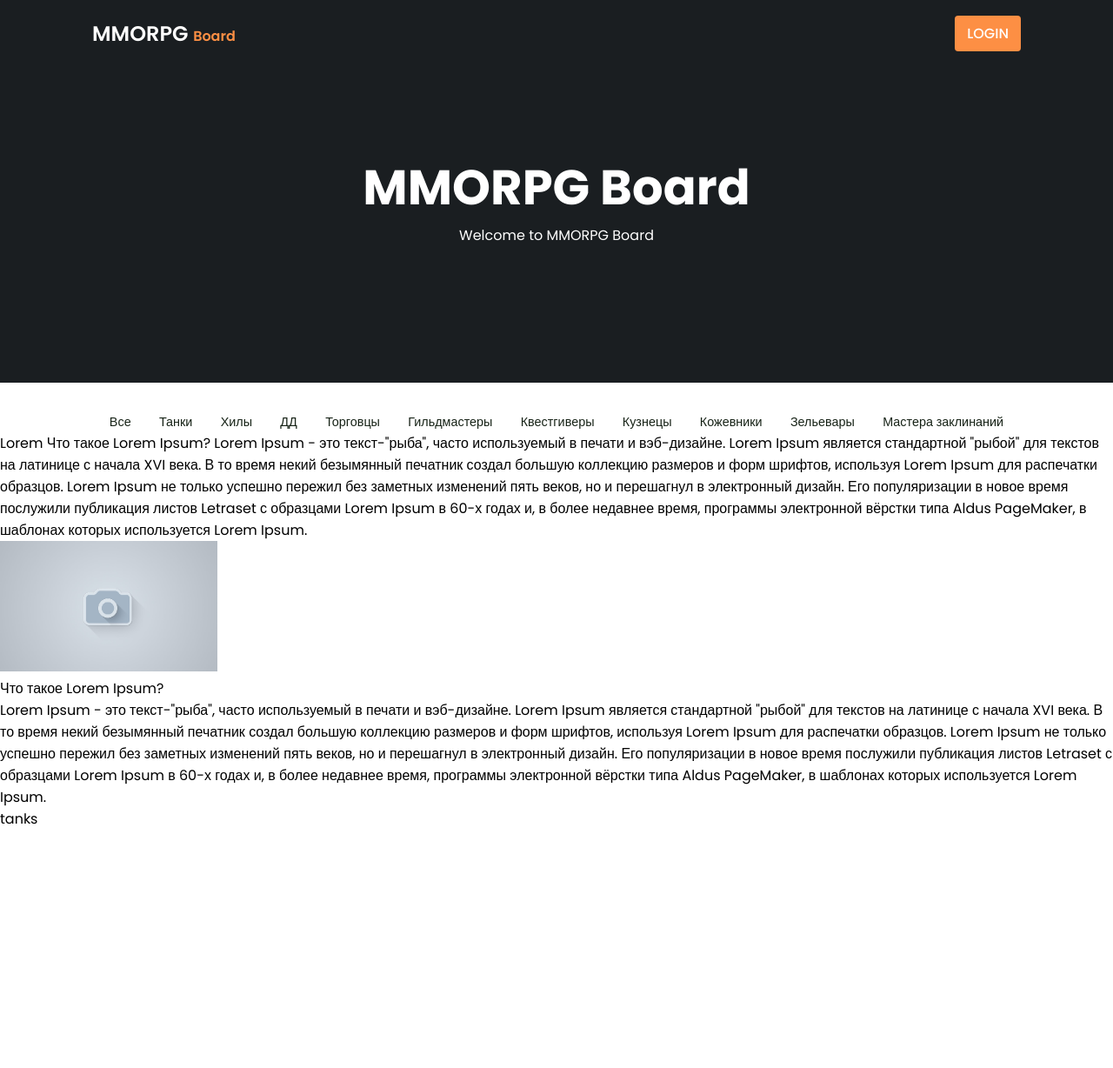
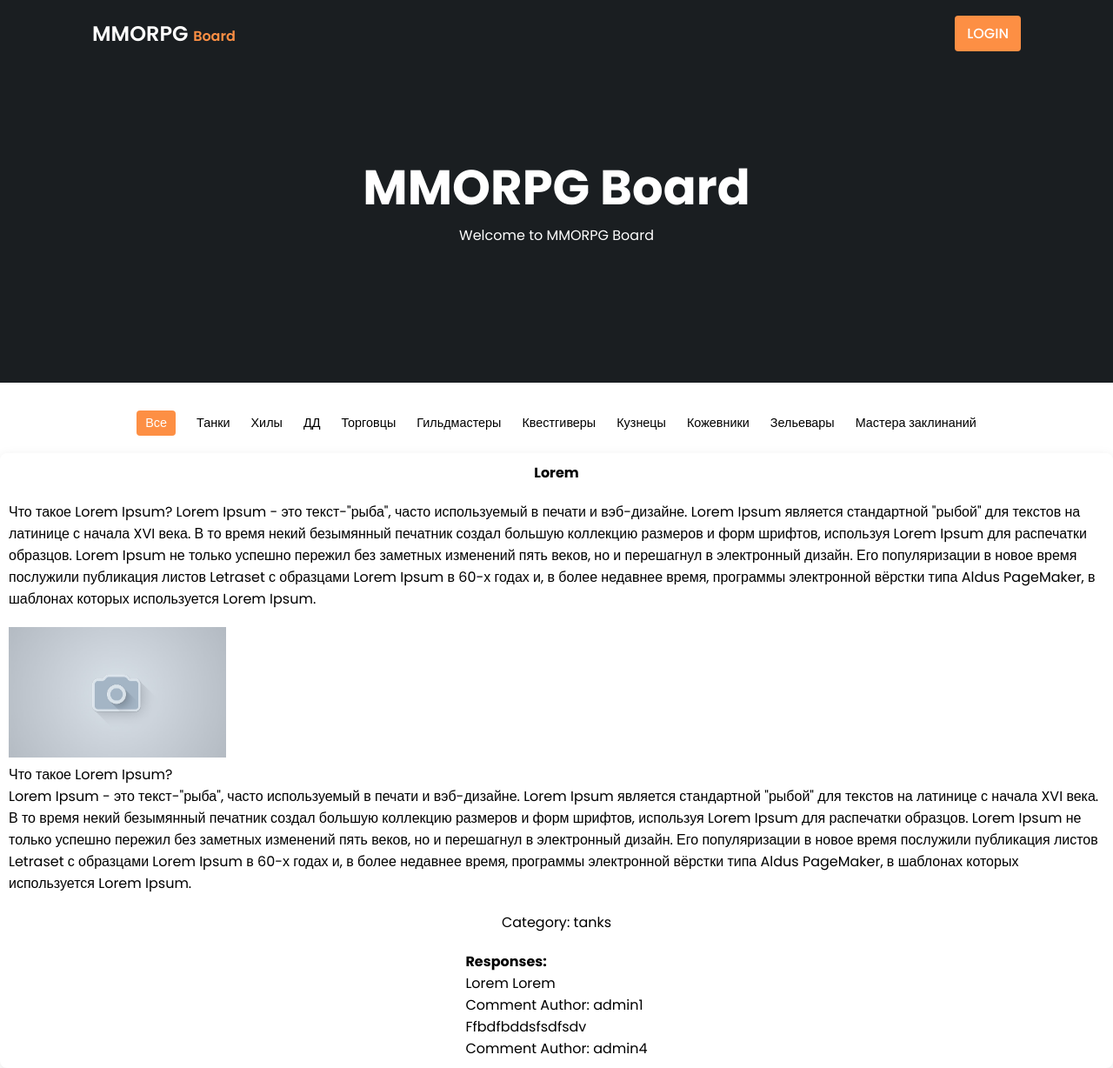
Before and after one commit to EvgeniaVarvas/TestBoardDjango, a Django app: page /post/1/ in a window 1280 px wide. Shown: the whole page at 87% size. Before the commit the page ends 948 px from the top, so only its background shows below. Run offline with Django 4.2, Linux system fonts and the light colour scheme; data comes from the database, SQL or seed files in the repository; both versions use the stored data as it was after the commit; some libraries are stand-ins or nearby versions.

Commit message:
addfilter

```diff
--- a/mmorpg_board/bulletin_board/models.py
+++ b/mmorpg_board/bulletin_board/models.py
@@ -32,8 +32,8 @@ class Post(models.Model):
 class Response(models.Model):
     author = models.ForeignKey(settings.AUTH_USER_MODEL, on_delete=models.CASCADE)
     text = models.TextField()
-    post = models.ForeignKey(Post, on_delete=models.CASCADE)
+    post = models.ForeignKey(Post, on_delete=models.CASCADE, related_name='responses')
     status = models.BooleanField(default=False)
 
     def __str__(self):
-        return f'{self.text}'
+        return f'{self.author.username} - {self.text}'
--- a/mmorpg_board/bulletin_board/templates/bulletin_board/post_detail.html
+++ b/mmorpg_board/bulletin_board/templates/bulletin_board/post_detail.html
@@ -1,8 +1,32 @@
 {% extends 'base2.html' %}
 
+
 {% block content %}
-    {{ post.title }}
-    {{ post.text }}
-    {{ post.content|safe}}
-    {{ post.category }}
+    <div class="post_detail">
+        <h1>{{ post.title }}</h1>
+        <p>{{ post.text }}</p>
+        <div class="content_post">{{ post.content|safe }}</div>
+        <p>Category: {{ post.category }}</p>
+
+        <div class="responses">
+            <h2>Responses:</h2>
+            {% for response in post.responses.all %}
+                <p>{{ response.text }}</p>
+                <p>Comment Author: {{ response.author }}</p>
+            {% endfor %}
+        </div>
+    </div>
+
+    <style>
+        /* Ваши стили здесь */
+        .post {
+            /* стили для поста */
+        }
+        .content {
+            /* стили для контента поста */
+        }
+        .responses {
+            /* стили для блока с ответами */
+        }
+    </style>
 {% endblock %}
--- a/mmorpg_board/static/css/styles2.css
+++ b/mmorpg_board/static/css/styles2.css
@@ -51,6 +51,10 @@ section{
     width: 100%;
     background-color: var(--container-color);
     z-index: 200;
+}
+
+.header.shadow{
+    box-shadow: 0 0 4px rgba(14, 55, 63, 0.15);
 }
 
 .nav{
@@ -116,10 +120,19 @@ section{
 }
 
 .filter-item {
-    display: inline-block;
+    font-size: .9rem;
+    font-weight: 500;
+    cursor: pointer;
 }
 
-.filter-item a {
+.active-filter {
+    background-color: var(--second-color);
+    color: var(--bg-color);
+    padding: 4px 10px;
+    border-radius: 4px;
+}
+
+/* .filter-item a {
     padding: 4px 2px;
     font-size: .9rem;
     font-weight: 500;
@@ -138,9 +151,9 @@ section{
 
 .filter-item:not(:last-child) {
     margin-right: 1.5rem;
-}
+}*/
 /* Posts */
-.post-box {
+.post.container {
     display: grid;
     grid-template-columns: repeat(auto-fit, minmax(280px, 1fr)); /* Ширина столбцов автоматически подстраивается */
     grid-gap: 1.5rem; /* Промежуток между столбцами */
@@ -200,6 +213,8 @@ section{
 }
 
 
+
+
 /*Popup*/
 
 .popup {
@@ -252,3 +267,18 @@ section{
     font-size: 1.5rem;
 
 }
+
+/*Post detail*/
+.post_detail{
+    display: flex;
+    flex-direction: column;
+    align-items: center;
+    justify-content: center;
+    gap: 20px;
+    margin-top: 20px;
+    padding: 10px;
+    background-color: var(--bg-color);
+    box-shadow: 0 4px 14px hsl(355deg 5% 15% / 10%);
+    border-radius: 0.5rem;
+
+}
--- /dev/null
+++ b/mmorpg_board/static/js/main.js
@@ -0,0 +1,28 @@
+// Filter
+
+$(document).ready(function() {
+    $('.filter-item').click(function() {
+        const value = $(this).attr('data-filters');
+        if(value == 'all'){
+            $('.post-box').show('1000')}
+        else{
+            $('.post-box').not('.'+value).hide('1000');
+            $('.post-box').filter('.'+value).show('1000');
+        }
+    });
+
+    //Add Active Filter
+
+    $('.filter-item').click(function() {
+        $(this).addClass('active-filter').siblings().removeClass('active-filter');
+
+    });
+});
+
+//Header BG Change
+
+let header = document.querySelector("header");
+
+window.addEventListener("scroll", function(){
+    header.classList.toggle("shadow", window.scrollY > 0);
+});
--- a/mmorpg_board/templates/base2.html
+++ b/mmorpg_board/templates/base2.html
@@ -33,7 +33,7 @@
         </div>
     </section>
     <div class="post-filter container">
-        <ul class="filter-list">
+        <!-- <ul class="filter-list">
             <li class="filter-item"><a href="#">Все</a></li>
             <li class="filter-item"><a href="#">Танки</a></li>
             <li class="filter-item"><a href="#">Хилы</a></li>
@@ -45,8 +45,8 @@
             <li class="filter-item"><a href="#">Кожевники</a></li>
             <li class="filter-item"><a href="#">Зельевары</a></li>
             <li class="filter-item"><a href="#">Мастера заклинаний</a></li>
-        </ul>
-        <!-- <span class="filter-item active-filter" data-filters="all">Все</span>
+        </ul> -->
+        <span class="filter-item active-filter" data-filters="all">Все</span>
         <span class="filter-item" data-filters="tanks">Танки</span>
         <span class="filter-item" data-filters="healers">Хилы</span>
         <span class="filter-item" data-filters="dd">ДД</span>
@@ -56,11 +56,14 @@
         <span class="filter-item" data-filters="blacksmiths">Кузнецы</span>
         <span class="filter-item" data-filters="letherworkers">Кожевники</span>
         <span class="filter-item" data-filters="alchemists">Зельевары</span>
-        <span class="filter-item" data-filters="spellcasters">Мастера заклинаний</span> -->
+        <span class="filter-item" data-filters="spellcasters">Мастера заклинаний</span>
     </div>
 
     {% block content %}
     {% endblock %}
     {% include 'modal.html' %}
+    <!-- jquery -->
+    <script src="https://code.jquery.com/jquery-3.7.1.min.js" integrity="sha256-/JqT3SQfawRcv/BIHPThkBvs0OEvtFFmqPF/lYI/Cxo=" crossorigin="anonymous"></script>
+    <script src="{% static 'js/main.js' %}"></script>
 </body>
 </html>
--- a/mmorpg_board/users/views.py
+++ b/mmorpg_board/users/views.py
@@ -1,6 +1,7 @@
 from django.contrib.auth import get_user_model, authenticate
 from django.contrib.auth.views import LoginView
 from django.core.exceptions import ValidationError
+from django.http import HttpRequest, HttpResponse
 from django.shortcuts import render, redirect
 from django.utils.http import urlsafe_base64_decode
 from django.views import View
@@ -15,6 +16,9 @@ User = get_user_model()
 
 class MyLoginView(LoginView):
     form_class = AuthenticationForm
+
+    def post(self, request):
+        return {'status': 'ok'}
 
 
 
```
Also changed, not shown: mmorpg_board/bulletin_board/templates/bulletin_board/post.html (+4 -3 lines), mmorpg_board/bulletin_board/migrations/0002_alter_response_post.py (added), mmorpg_board/db.sqlite3.
